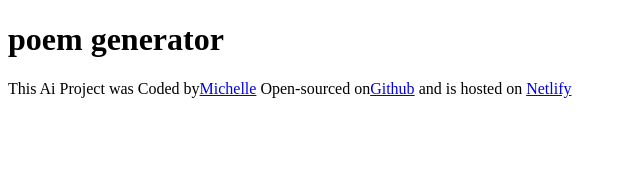
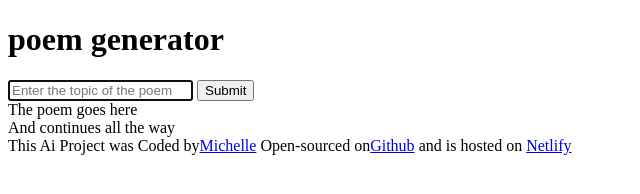
Before and after one commit to Rue-chelle/Poem-generator, a plain HTML site: page index.html in a window 1280 px wide. Shown: the whole page, without its empty margins (0-640 px from the left). Drawn offline with Linux system fonts and the light colour scheme.

Commit message:
added basic html structure

```diff
--- a/index.html
+++ b/index.html
@@ -7,9 +7,24 @@
     <title>Alora Poems</title>
 </head>
 <body>
+    <header>
     <h1> poem generator</h1>
-
-
+    </header>
+<main>
+    <form>
+        <input type="text" placeholder="Enter the topic of the poem"
+        autofocus
+        required
+        autocomplete="off"
+        />
+        <input type="submit"/>
+    </form>
+    <div>
+        The poem goes here
+        <br/>
+        And continues all the way
+    </div>
+</main>
 
 
 
```
